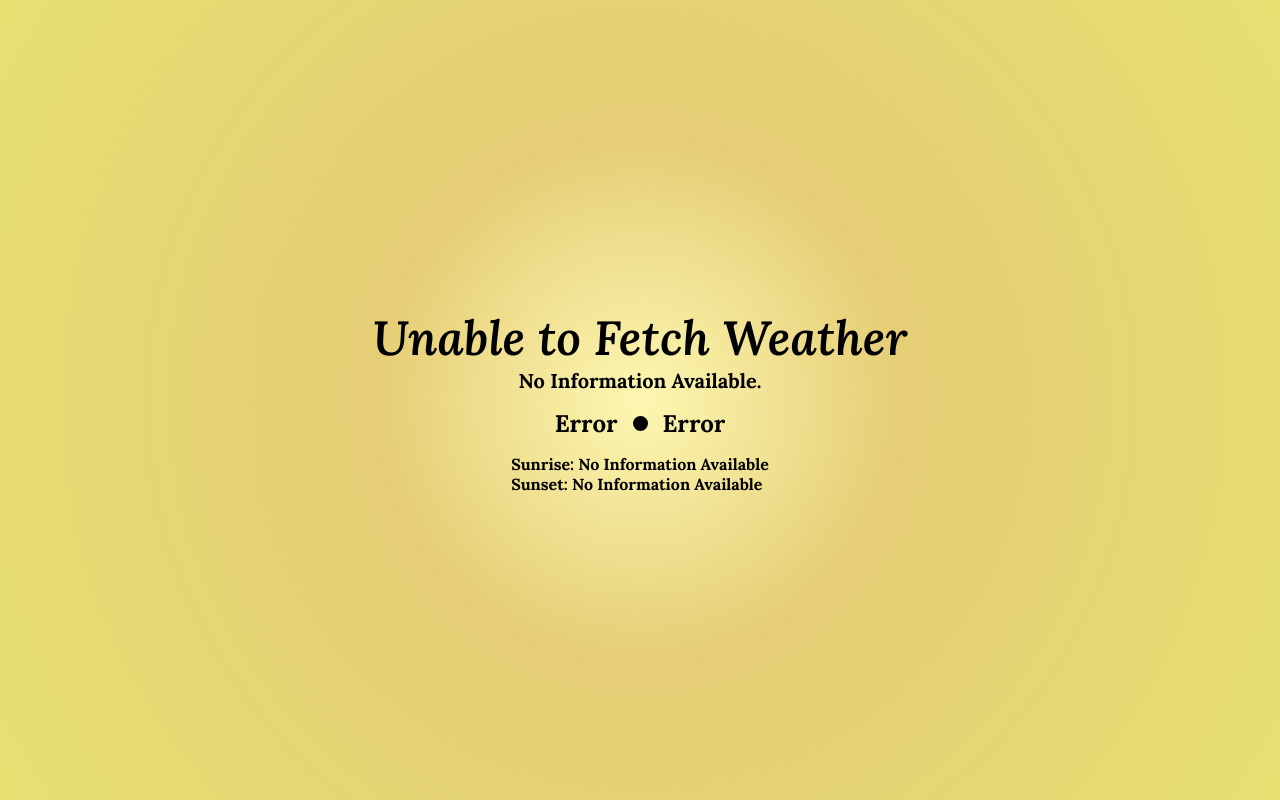
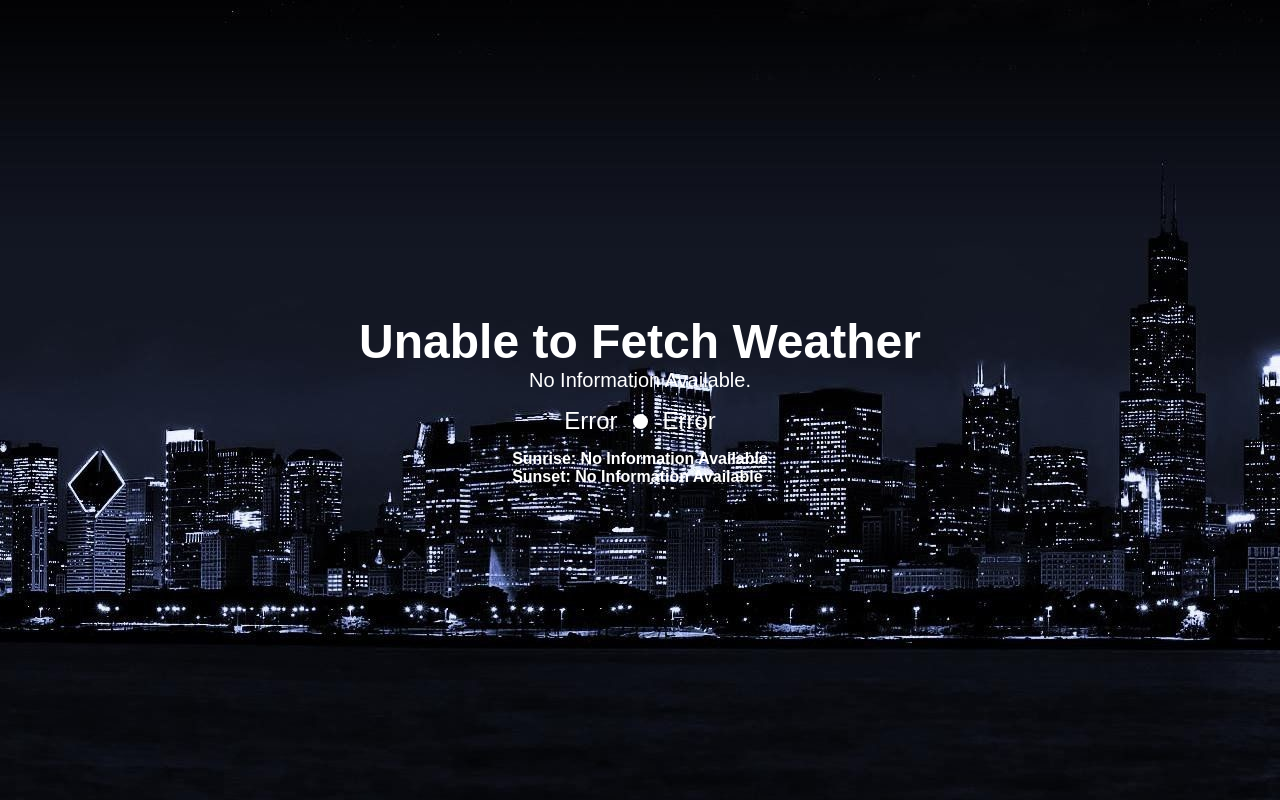
Before and after one commit to 2marius6/Weather-App, a plain HTML site: page index.html in a window 1280 px wide. Drawn offline with Linux system fonts and the light colour scheme.

Commit message:
first change

```diff
--- a/index.html
+++ b/index.html
@@ -6,7 +6,7 @@
     <meta name="viewport" content="width=device-width, initial-scale=1.0">
     <meta http-equiv="X-UA-Compatible" content="ie=edge">
     <title>Weather app</title>
-    <link rel="stylesheet" href="styles.css" />
+    <link rel="stylesheet" href="styles.css">
     <!-- Google Fonts -->
     <link rel="preconnect" href="https://fonts.gstatic.com">
     <link href="https://fonts.googleapis.com/css2?family=Lora:ital,wght@0,700;1,600&display=swap" rel="stylesheet">
@@ -15,7 +15,7 @@
 <body>
     <div class="container">
         <img src="" alt="" srcset="" id="weather-icon">
-        <div id="location">Unable to Fetch Weather</div>
+        <div id="location" class="location">Unable to Fetch Weather</div>
         <div class="desc">No Information Available.</div>
         <div class="weather">
             <div class="c">Error</div>
--- a/scripts.js
+++ b/scripts.js
@@ -39,10 +39,10 @@ window.addEventListener('load', () => {
           iconImg.src = iconUrl;
           loc.textContent = `${place}`;
           desc.textContent = `${description}`;
-          tempC.textContent = `${temp.toFixed(2)} °C`;
-          tempF.textContent = `${fahrenheit.toFixed(2)} °F`;
-          sunriseDOM.textContent = `${sunriseGMT.toLocaleDateString()}, ${sunriseGMT.toLocaleTimeString()}`;
-          sunsetDOM.textContent = `${sunsetGMT.toLocaleDateString()}, ${sunsetGMT.toLocaleTimeString()}`;
+          tempC.textContent = `${temp.toFixed(1)} °C`;
+          tempF.textContent = `${fahrenheit.toFixed(1)} °F`;
+          sunriseDOM.textContent = `${sunriseGMT.toLocaleTimeString('ro-RO', {hour: '2-digit', minute:'2-digit'})}`;
+          sunsetDOM.textContent = `${sunsetGMT.toLocaleTimeString('ro-RO', {hour: '2-digit', minute:'2-digit'})}`;
         });
       });
     }});
--- a/styles.css
+++ b/styles.css
@@ -1,10 +1,10 @@
-* {
+*{
   margin: 0;
   padding: 0;
   box-sizing: border-box;
 }
 body {
-    font-family: 'Lora', serif;
+  font-family: 'Oswald', sans-serif;
 }
 .container {
   height: 100vh;
@@ -13,13 +13,8 @@
   align-items: center;
   justify-content: center;
   flex-direction: column;
-    background: rgb(251, 242, 133);
-    background: radial-gradient(
-      circle,
-      rgba(251, 242, 133, 0.6334908963585435) 0%,
-      rgba(224, 196, 91, 0.8407738095238095) 35%,
-      rgba(230, 224, 113, 1) 100%
-    );
+  background: url("wallpaper/night_clear.jpg");
+  background-position: bottom;
 }
 .weather {
   display: flex;
@@ -30,16 +25,29 @@
 #location {
   font-size: 3rem;
   font-weight: 800;
-    font-style: italic;
+  font-style: bold;
 }
 .desc {
   font-size: 1.25rem;
   text-transform: capitalize;
+  color: white;
+}
+.location{
+  color: white;
 }
 .circle {
-    background-color: black;
+  background-color: rgb(255, 255, 255);
   border-radius: 50px;
   height: 15px;
   width: 15px;
   margin: 0 15px;
 }
+.c{
+  color: white;
+}
+.f{
+  color: white;
+}
+.info{
+  color:white;
+}
```
Lines whose indentation alone changed are shown as unchanged.
